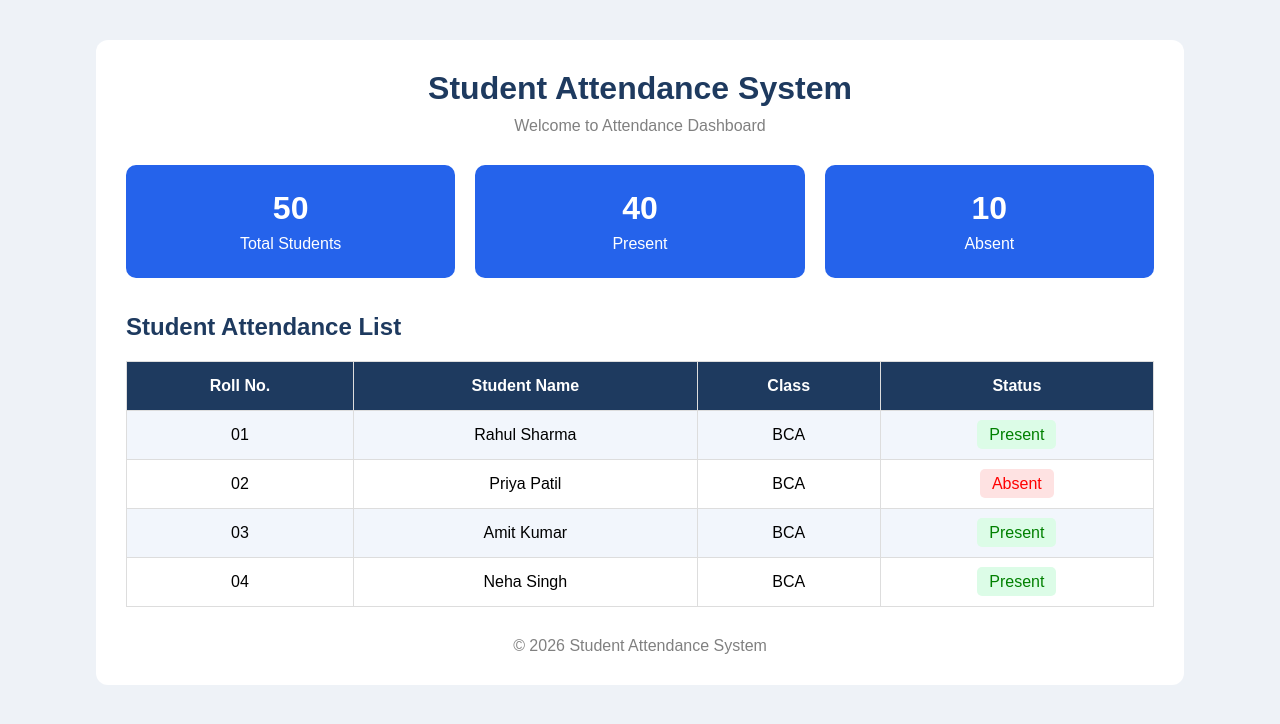
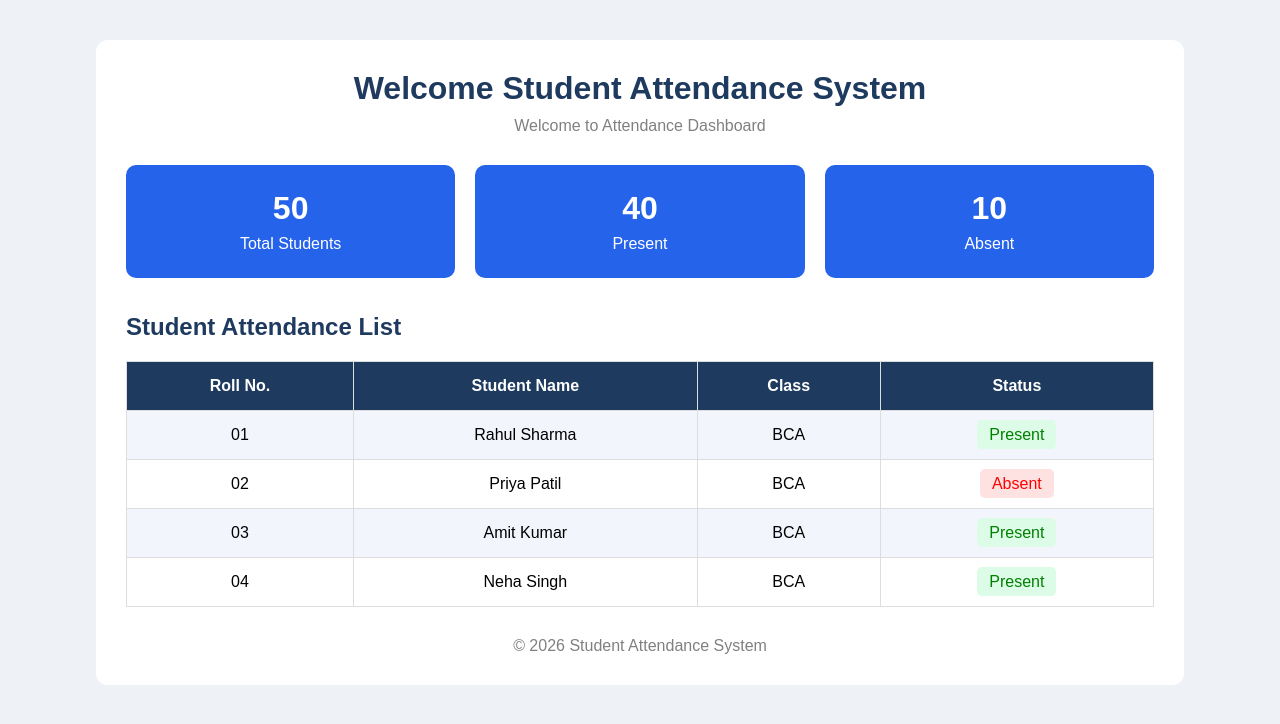
Before and after one commit to Shwetapawara04/Student-Attendance-System, a plain HTML site: page index.html in a window 1280 px wide. Drawn offline with Linux system fonts and the light colour scheme.

Commit message:
Updated project heading

```diff
--- a/index.html
+++ b/index.html
@@ -8,7 +8,7 @@
 
     <div class="container">
 
-        <h1>Student Attendance System</h1>
+        <h1>Welcome Student Attendance System</h1>
         <p class="subtitle">Welcome to Attendance Dashboard</p>
 
         <div class="cards">
```
